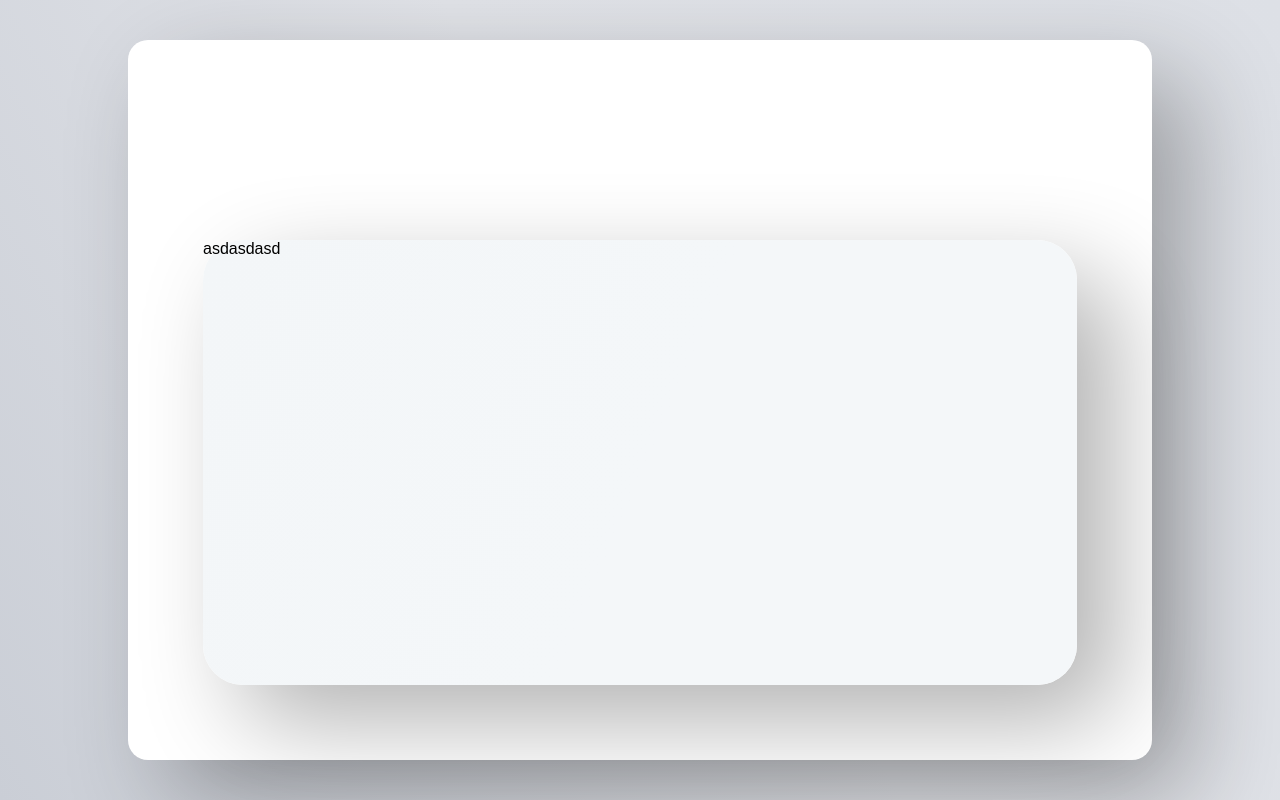
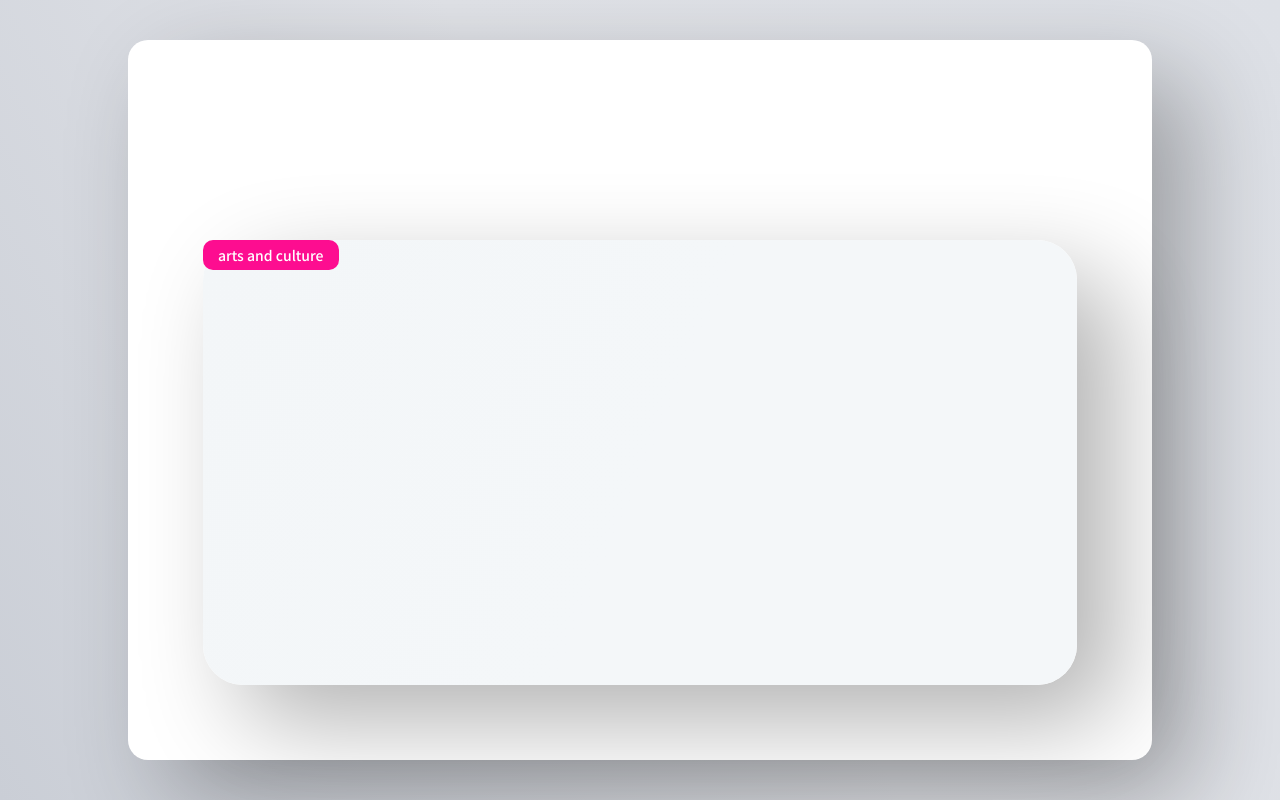
Before and after one commit to violetadev/dashboard, a React (Create React App) app: page / in a window 1280 px wide. Built offline with nearby package versions, Linux system fonts and the light colour scheme.

Commit message:
tag component for cards

```diff
--- a/public/index.html
+++ b/public/index.html
@@ -4,6 +4,11 @@
     <meta charset="utf-8" />
     <link rel="icon" href="%PUBLIC_URL%/favicon.ico" />
     <meta name="viewport" content="width=device-width, initial-scale=1" />
+    <link rel="preconnect" href="https://fonts.gstatic.com" />
+    <link
+      href="https://fonts.googleapis.com/css2?family=Noto+Sans+JP:wght@100;300;400;500;700;900&display=swap"
+      rel="stylesheet"
+    />
     <title>Personal Dashboard</title>
   </head>
   <body>
--- /dev/null
+++ b/src/components/tag/Tag.tsx
@@ -0,0 +1,37 @@
+import React from 'react';
+import styled from 'styled-components';
+
+const StyledTag = styled.div`
+  background: ${props => props.color};
+  font-family: Noto Sans JP;
+  min-width: 100px;
+  max-width: fit-content;
+  height: 30px;
+  padding: 8px 15px;
+  border-radius: 10px;
+  display: flex;
+  justify-content: center;
+  align-items: center;
+  color: white;
+  font-size: 14px;
+  font-weight: 500;
+`;
+
+interface TagProps {
+  color: string;
+  id: string;
+  onClickHandler?: (value: string) => void;
+  text: string;
+}
+const Tag: React.FC<TagProps> = ({ id, text, color, onClickHandler }) => {
+  return (
+    <StyledTag
+      color={color}
+      onClick={onClickHandler ? () => onClickHandler(id) : undefined}
+    >
+      {text}
+    </StyledTag>
+  );
+};
+
+export default Tag;
--- /dev/null
+++ b/src/components/tag/index.ts
@@ -0,0 +1 @@
+export { default } from './Tag';
--- a/src/pages/Main/Main.tsx
+++ b/src/pages/Main/Main.tsx
@@ -1,13 +1,16 @@
 import Basic from '@layouts/Basic';
 import Content from '@layouts/Content';
 import React from 'react';
+import Tag from '@components/tag';
 import Wrapper from '@layouts/Wrapper';
 
 const Main: React.FC = () => {
   return (
     <Basic>
       <Wrapper>
-        <Content>asdasdasd</Content>
+        <Content>
+          <Tag id='1' color='#fd0d90' text='arts and culture' />
+        </Content>
       </Wrapper>
     </Basic>
   );
--- a/src/styles/GlobalStyles.ts
+++ b/src/styles/GlobalStyles.ts
@@ -5,7 +5,8 @@ const GlobalStyles = createGlobalStyle`
     box-sizing: border-box;
     margin: 0;
     padding: 0;
-    font-family: 'Titillium Web', sans-serif;
+    font-family: Noto Sans JP, sans-serif;
+
   }
 
   :root {
```
